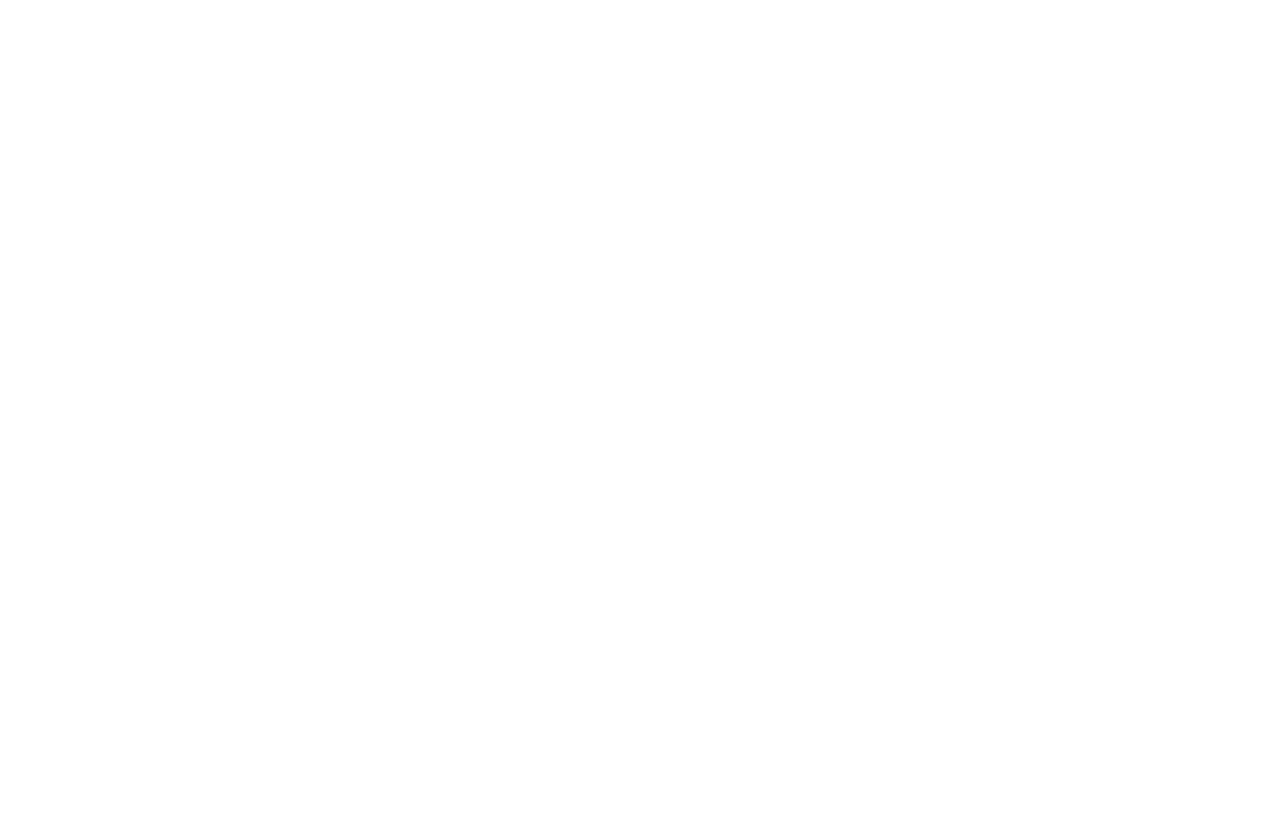
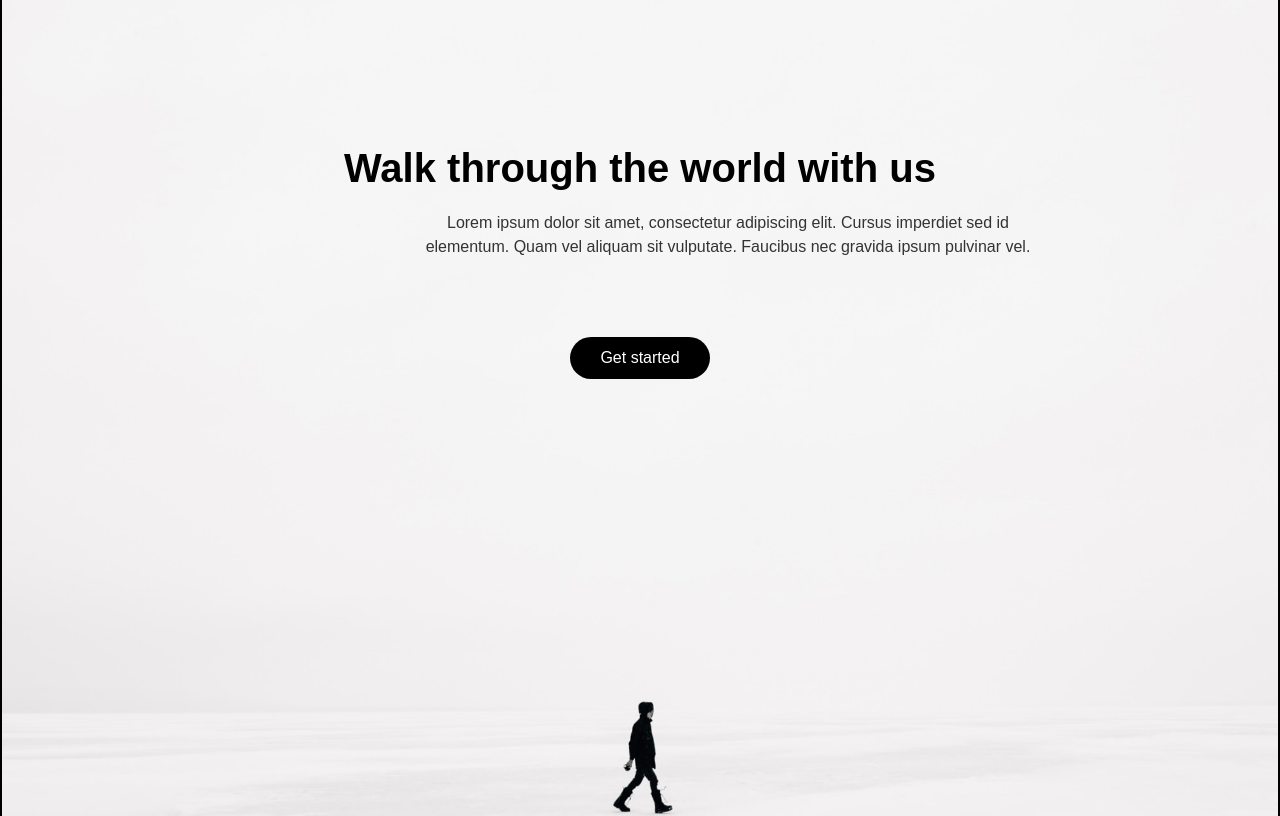
Before and after one commit to GurreraJose/PROJECTE-FINAL-HTML-CSS, a plain HTML site: page 8/index.html in a window 1280 px wide. Shown: the top 816 px of the page. Drawn offline with Linux system fonts and the light colour scheme.

Commit message:
kldasdshnjdlas

```diff
--- a/8/index.html
+++ b/8/index.html
@@ -0,0 +1,22 @@
+<!DOCTYPE html>
+<html lang="en">
+<head>
+  <meta charset="UTF-8" />
+  <meta name="viewport" content="width=device-width, initial-scale=1.0"/>
+  <title>Carta 8</title>
+  <link rel="stylesheet" href="styles.css"/>
+</head>
+<body>
+  <div class="container">
+    <div class="content">
+      <h1>Walk through the world with us</h1>
+      <p>
+        Lorem ipsum dolor sit amet, consectetur adipiscing elit.
+        Cursus imperdiet sed id elementum. Quam vel aliquam sit
+        vulputate. Faucibus nec gravida ipsum pulvinar vel.
+      </p>
+      <a href="#" class="button">Get started</a>
+    </div>
+  </div>
+</body>
+</html>
--- a/8/styles.css
+++ b/8/styles.css
@@ -0,0 +1,67 @@
+* {
+  margin: 0;
+  padding: 0;
+  box-sizing: border-box;
+}
+
+body {
+  height: 100%;
+  font-family: Arial, sans-serif;
+  display: flex;
+  height: 100vh;
+  justify-content: center;
+  align-items: center;
+}
+
+.container {
+  background-image: url('79e9ca12d3f883d785bc931101c6120646d40aca.jpg');
+  background-repeat: no-repeat;
+  background-size: cover;
+  background-position: center;
+  text-align: center;
+  padding: 20px;
+  border: #000 2px solid;
+  width: 1440px;
+  height: 1132px;
+}
+
+.content {
+  padding: 40px;
+  border-radius: 12px;
+  margin-top: 250px;
+}
+
+h1 {
+  font-size: 2.5rem;
+  font-weight: 700;
+  margin-bottom: 20px;
+  color: #000;
+}
+
+p {
+  font-size: 1rem;
+  color: #333;
+  margin-bottom: 30px;
+  line-height: 1.5;
+  width: 632px;
+  height: 96px;
+  text-align: center;
+  display: flex;
+  justify-content: center;
+  margin-left: 350px;
+}
+
+.button {
+  display: inline-block;
+  padding: 12px 30px;
+  background-color: #000;
+  color: #fff;
+  border-radius: 25px;
+  text-decoration: none;
+  font-size: 1rem;
+  transition: background 0.3s ease;
+}
+
+.button:hover {
+  background-color: #333;
+}
```
Also changed, not shown: index.html (+1 -1 lines), 8/79e9ca12d3f883d785bc931101c6120646d40aca.jpg (added), imagenes/8.png (added).
